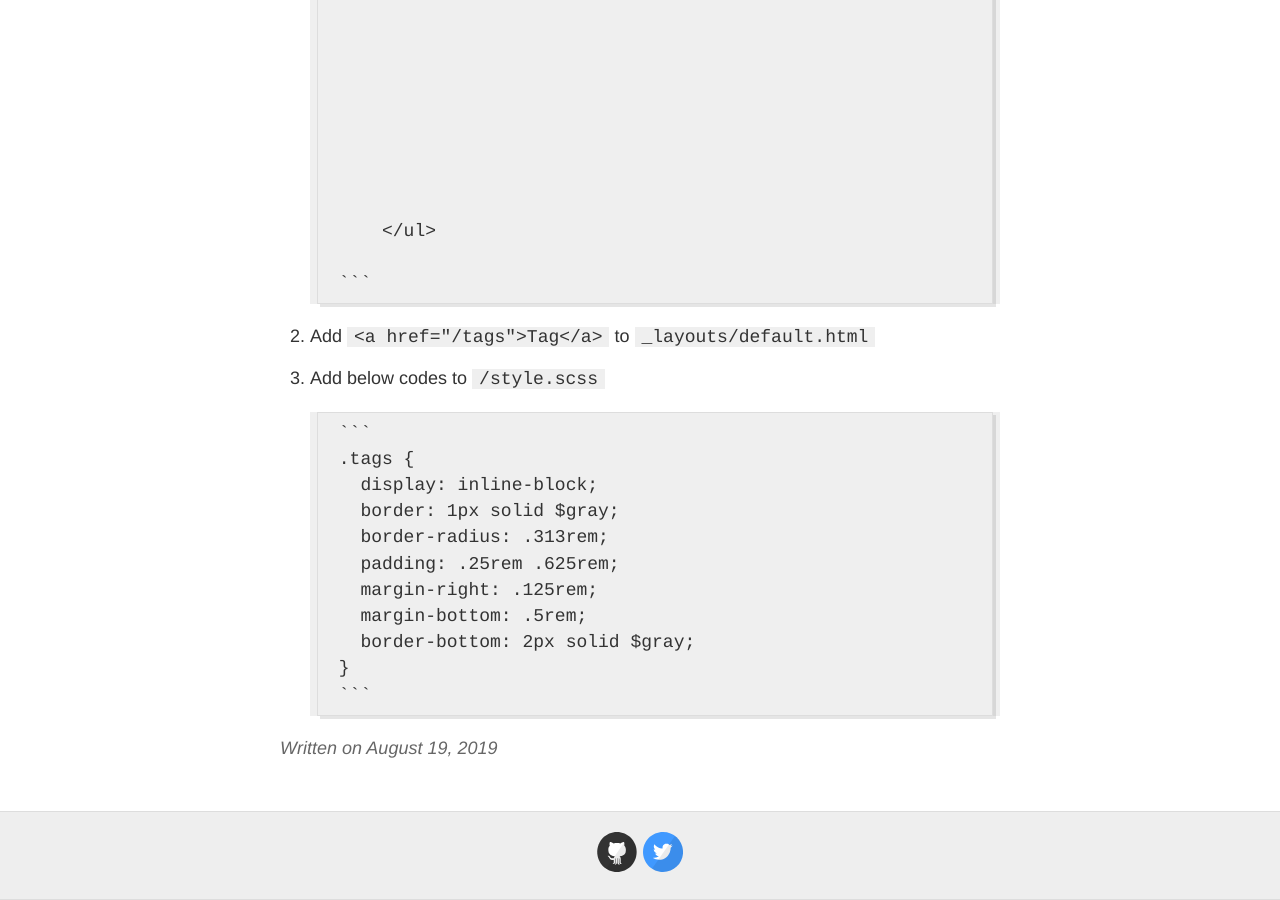
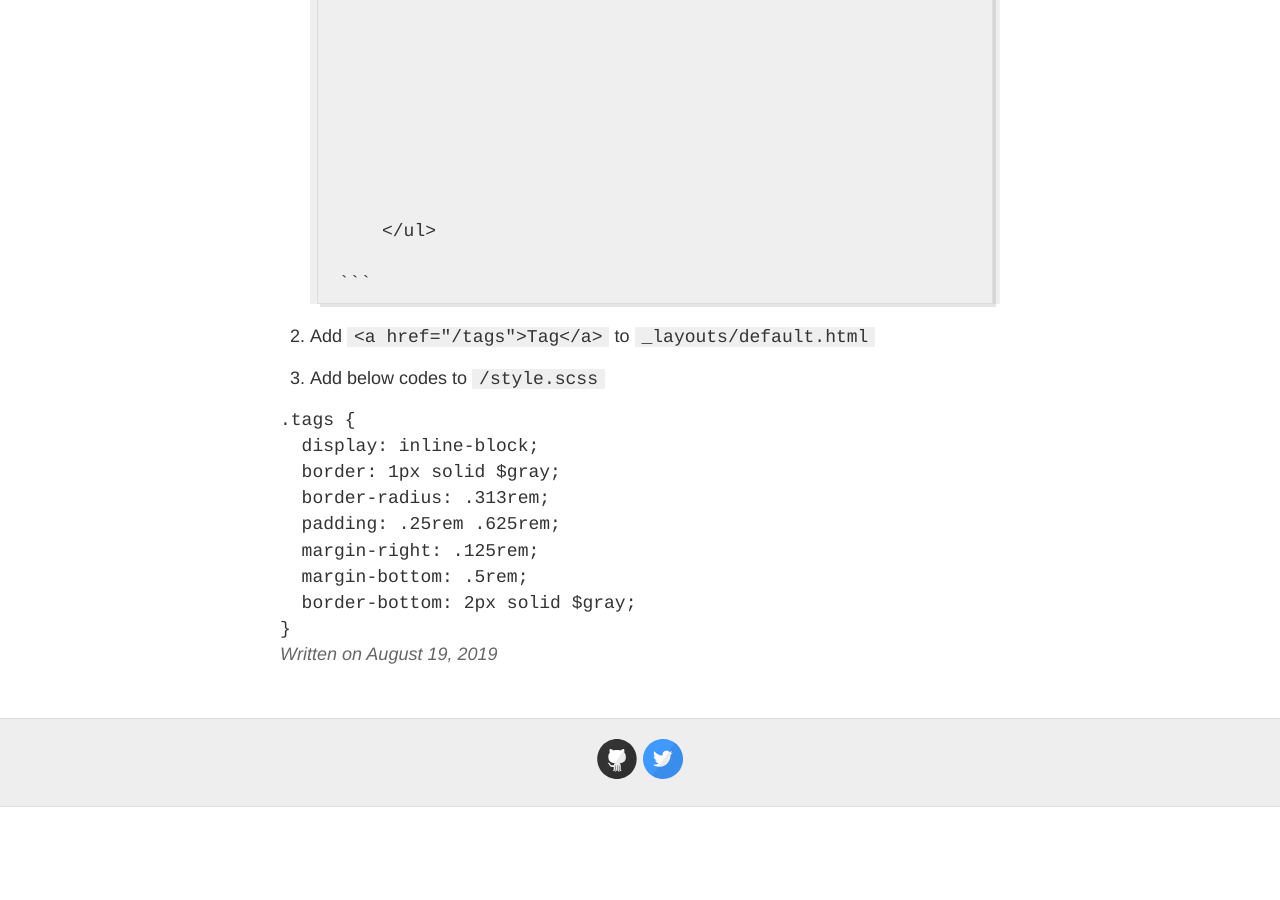
Before and after one commit to MingLang/MingLang.github.io, a Jekyll site: the page built from _posts/2019-08-19-Add-tags-on-Jekyll-pages.md, in a window 1280 px wide and 900 px high, scrolled down 14807 px. Built offline with Jekyll 4.4.1, drawn with Linux system fonts in a browser that asks for light colours; after the commit the page ends 15614 px from its top, so only the background shows below that.

Commit message:
Update 2019-08-19-Add-tags-on-Jekyll-pages.md

````diff
--- a/_posts/2019-08-19-Add-tags-on-Jekyll-pages.md
+++ b/_posts/2019-08-19-Add-tags-on-Jekyll-pages.md
@@ -85,14 +85,14 @@ tags: [Jekyll, Tag]
 
 3. Add below codes to `/style.scss`
 
-        ```
-        .tags {
-          display: inline-block;
-          border: 1px solid $gray;
-          border-radius: .313rem;
-          padding: .25rem .625rem;
-          margin-right: .125rem;
-          margin-bottom: .5rem;
-          border-bottom: 2px solid $gray;
-        }
-        ```
+```CSS
+.tags {
+  display: inline-block;
+  border: 1px solid $gray;
+  border-radius: .313rem;
+  padding: .25rem .625rem;
+  margin-right: .125rem;
+  margin-bottom: .5rem;
+  border-bottom: 2px solid $gray;
+}
+```
````
